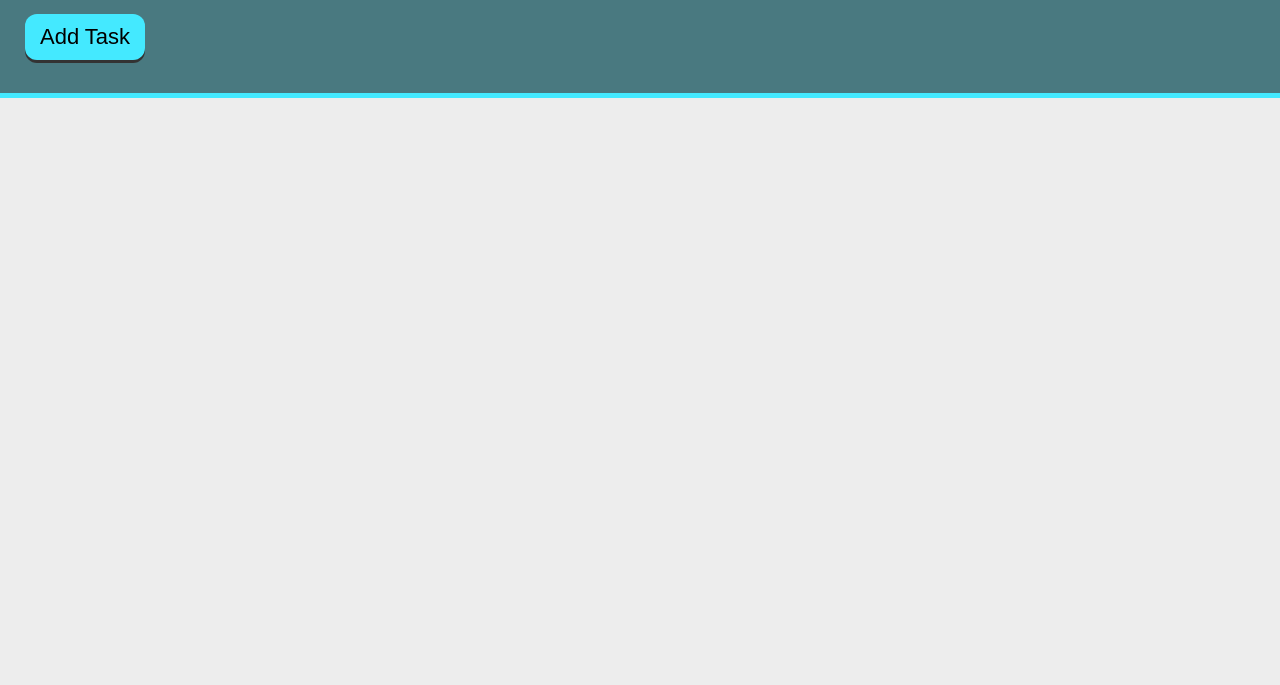
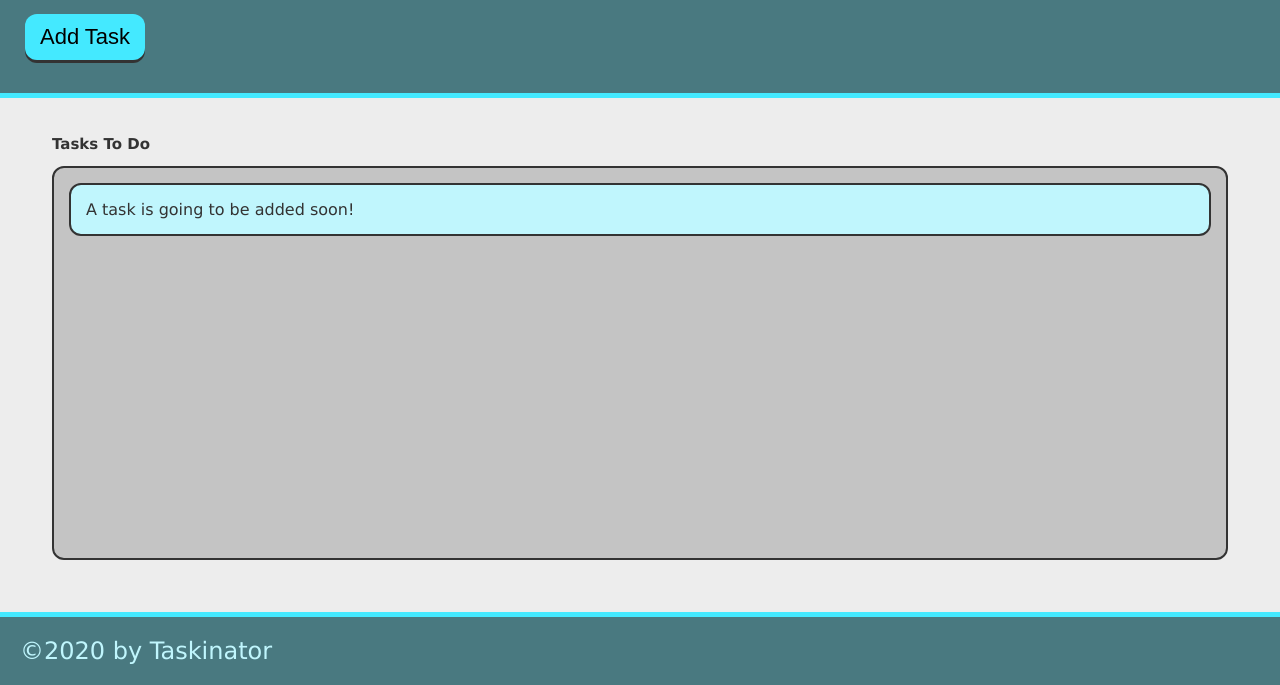
Before and after one commit to TylerSnow-M/Taskinator, a plain HTML site: page index.html in a window 1280 px wide. Shown: the part 115-800 px from the top of the page. Drawn offline with Linux system fonts and the light colour scheme.

Commit message:
added html baseline

```diff
--- a/index.html
+++ b/index.html
@@ -19,6 +19,20 @@
 
     </header>
 
+    <main class="page-content">
+        <section class="task-list-wrapper">
+
+            <h2 class="list-tittle">Tasks To Do</h2>
+            <ul class="task-list">
+                <li class="task-item">A task is going to be added soon!</li>
+            </ul>
+        </section>
+    </main>
+
+    <footer>
+        &copy;2020 by Taskinator
+    </footer>
+
     <script src="./assets/js/script.js"></script>
 
 </body>
```
